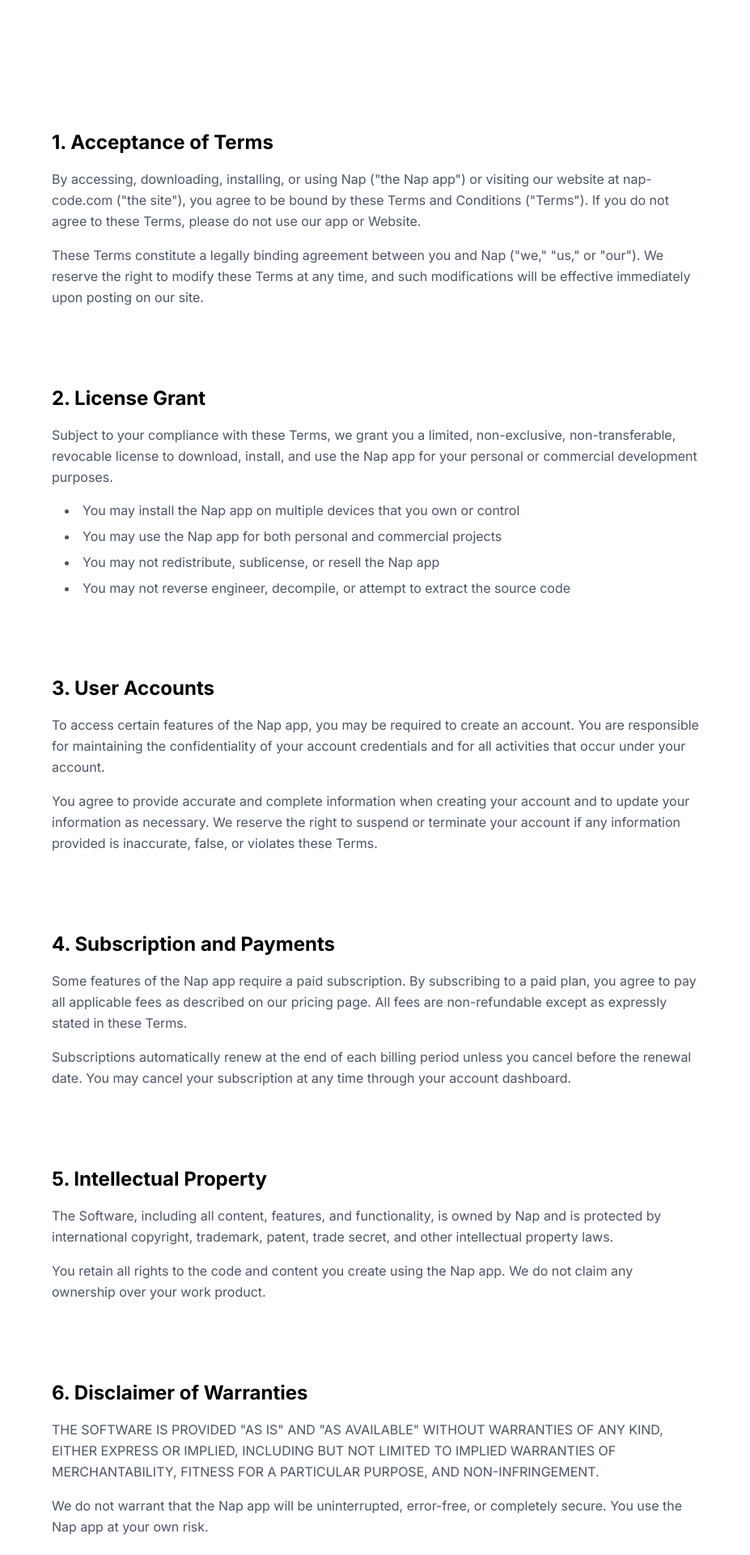
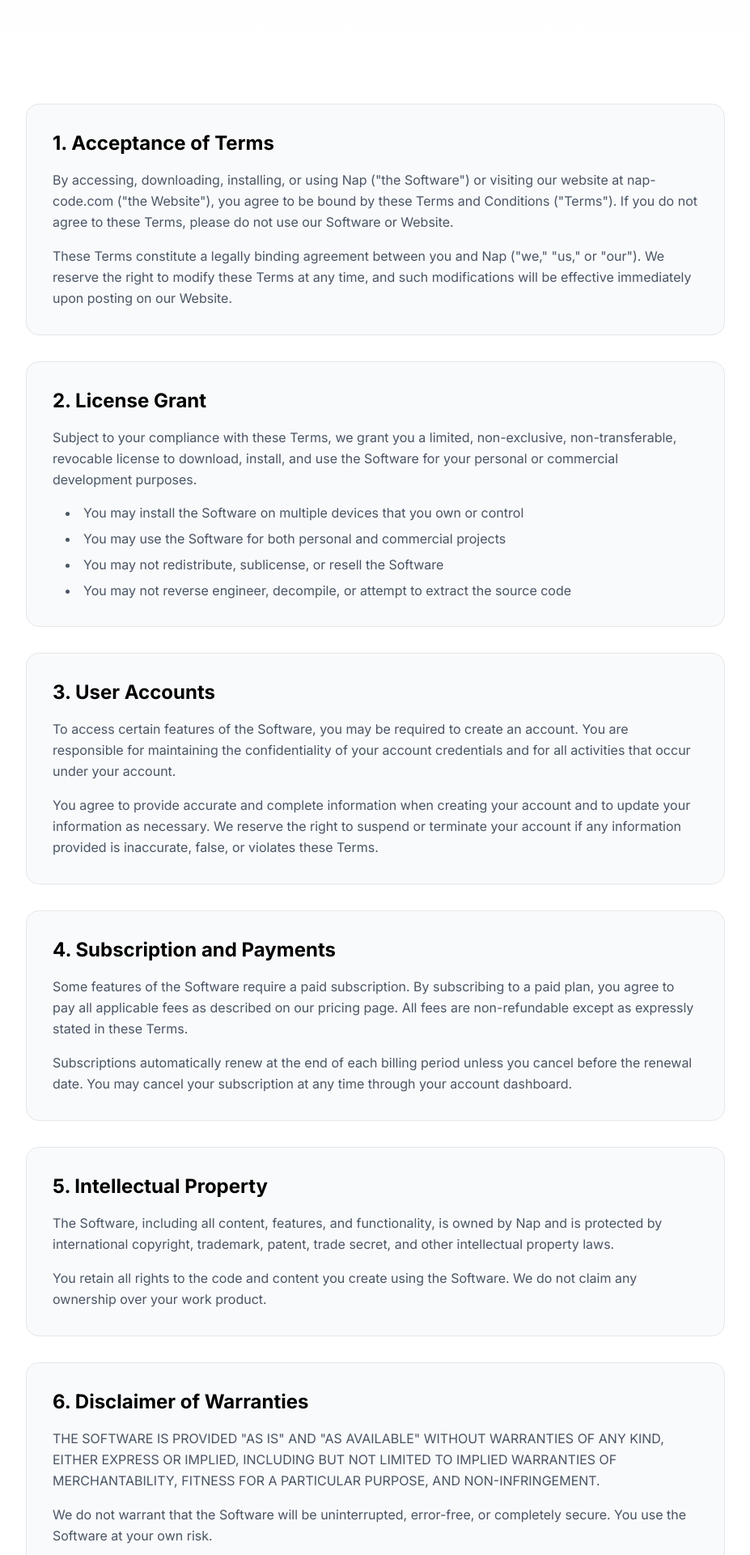
Before and after one commit to farzeenilyaszargar/nap-ide, a Next.js app: page /tc in a window 1280 px wide. Shown: the part 360-2280 px from the top of the page at 81% size, without its empty margins (176-1103 px from the left). Built offline with nearby package versions, Linux system fonts and the light colour scheme; no server answers.

Commit message:
Revert "Update legal copy and remove section styling"
This reverts commit 093c5500d6cf5470396bb596341f6c4dc28f1816.

```diff
--- a/app/(other pages)/tc/page.tsx
+++ b/app/(other pages)/tc/page.tsx
@@ -7,7 +7,7 @@ export default function TC() {
       <Header />
 
       {/* Hero Section */}
-      <div className="py-16">
+      <div className="bg-gradient-to-b from-gray-50 to-white py-16">
         <div className="max-w-7xl mx-auto px-4 sm:px-6 lg:px-8 pt-20 pb-10">
           <div className="text-center">
             <p className="text-gray-400 text-lg font-mono mb-2">/nap/</p>
@@ -20,66 +20,66 @@ export default function TC() {
       <div className="flex-1 max-w-4xl mx-auto px-4 py-12">
         <div className="space-y-8">
 
-          <section className="rounded-2xl p-8">
+          <section className="bg-gray-50 rounded-2xl border border-gray-200 p-8">
             <h2 className="text-2xl font-bold text-black mb-4">1. Acceptance of Terms</h2>
             <p className="text-gray-600 leading-relaxed mb-4">
-              By accessing, downloading, installing, or using Nap ("the Nap app") or visiting our website at nap-code.com ("the site"), you agree to be bound by these Terms and Conditions ("Terms"). If you do not agree to these Terms, please do not use our app or Website.
+              By accessing, downloading, installing, or using Nap ("the Software") or visiting our website at nap-code.com ("the Website"), you agree to be bound by these Terms and Conditions ("Terms"). If you do not agree to these Terms, please do not use our Software or Website.
             </p>
             <p className="text-gray-600 leading-relaxed">
-              These Terms constitute a legally binding agreement between you and Nap ("we," "us," or "our"). We reserve the right to modify these Terms at any time, and such modifications will be effective immediately upon posting on our site.
+              These Terms constitute a legally binding agreement between you and Nap ("we," "us," or "our"). We reserve the right to modify these Terms at any time, and such modifications will be effective immediately upon posting on our Website.
             </p>
           </section>
 
-          <section className="rounded-2xl p-8">
+          <section className="bg-gray-50 rounded-2xl border border-gray-200 p-8">
             <h2 className="text-2xl font-bold text-black mb-4">2. License Grant</h2>
             <p className="text-gray-600 leading-relaxed mb-4">
-              Subject to your compliance with these Terms, we grant you a limited, non-exclusive, non-transferable, revocable license to download, install, and use the Nap app for your personal or commercial development purposes.
+              Subject to your compliance with these Terms, we grant you a limited, non-exclusive, non-transferable, revocable license to download, install, and use the Software for your personal or commercial development purposes.
             </p>
             <ul className="list-disc list-inside text-gray-600 space-y-2 ml-4">
-              <li>You may install the Nap app on multiple devices that you own or control</li>
-              <li>You may use the Nap app for both personal and commercial projects</li>
-              <li>You may not redistribute, sublicense, or resell the Nap app</li>
+              <li>You may install the Software on multiple devices that you own or control</li>
+              <li>You may use the Software for both personal and commercial projects</li>
+              <li>You may not redistribute, sublicense, or resell the Software</li>
               <li>You may not reverse engineer, decompile, or attempt to extract the source code</li>
             </ul>
           </section>
 
-          <section className="rounded-2xl p-8">
+          <section className="bg-gray-50 rounded-2xl border border-gray-200 p-8">
             <h2 className="text-2xl font-bold text-black mb-4">3. User Accounts</h2>
             <p className="text-gray-600 leading-relaxed mb-4">
-              To access certain features of the Nap app, you may be required to create an account. You are responsible for maintaining the confidentiality of your account credentials and for all activities that occur under your account.
+              To access certain features of the Software, you may be required to create an account. You are responsible for maintaining the confidentiality of your account credentials and for all activities that occur under your account.
             </p>
             <p className="text-gray-600 leading-relaxed">
               You agree to provide accurate and complete information when creating your account and to update your information as necessary. We reserve the right to suspend or terminate your account if any information provided is inaccurate, false, or violates these Terms.
             </p>
           </section>
 
-          <section className="rounded-2xl p-8">
+          <section className="bg-gray-50 rounded-2xl border border-gray-200 p-8">
             <h2 className="text-2xl font-bold text-black mb-4">4. Subscription and Payments</h2>
             <p className="text-gray-600 leading-relaxed mb-4">
-              Some features of the Nap app require a paid subscription. By subscribing to a paid plan, you agree to pay all applicable fees as described on our pricing page. All fees are non-refundable except as expressly stated in these Terms.
+              Some features of the Software require a paid subscription. By subscribing to a paid plan, you agree to pay all applicable fees as described on our pricing page. All fees are non-refundable except as expressly stated in these Terms.
             </p>
             <p className="text-gray-600 leading-relaxed">
               Subscriptions automatically renew at the end of each billing period unless you cancel before the renewal date. You may cancel your subscription at any time through your account dashboard.
             </p>
           </section>
 
-          <section className="rounded-2xl p-8">
+          <section className="bg-gray-50 rounded-2xl border border-gray-200 p-8">
             <h2 className="text-2xl font-bold text-black mb-4">5. Intellectual Property</h2>
             <p className="text-gray-600 leading-relaxed mb-4">
               The Software, including all content, features, and functionality, is owned by Nap and is protected by international copyright, trademark, patent, trade secret, and other intellectual property laws.
             </p>
             <p className="text-gray-600 leading-relaxed">
-              You retain all rights to the code and content you create using the Nap app. We do not claim any ownership over your work product.
+              You retain all rights to the code and content you create using the Software. We do not claim any ownership over your work product.
             </p>
           </section>
 
-          <section className="rounded-2xl p-8">
+          <section className="bg-gray-50 rounded-2xl border border-gray-200 p-8">
             <h2 className="text-2xl font-bold text-black mb-4">6. Disclaimer of Warranties</h2>
             <p className="text-gray-600 leading-relaxed mb-4">
               THE SOFTWARE IS PROVIDED "AS IS" AND "AS AVAILABLE" WITHOUT WARRANTIES OF ANY KIND, EITHER EXPRESS OR IMPLIED, INCLUDING BUT NOT LIMITED TO IMPLIED WARRANTIES OF MERCHANTABILITY, FITNESS FOR A PARTICULAR PURPOSE, AND NON-INFRINGEMENT.
             </p>
             <p className="text-gray-600 leading-relaxed">
-              We do not warrant that the Nap app will be uninterrupted, error-free, or completely secure. You use the Nap app at your own risk.
+              We do not warrant that the Software will be uninterrupted, error-free, or completely secure. You use the Software at your own risk.
             </p>
           </section>
 
```
Also changed, not shown: app/(other pages)/privacy/page.tsx (+12 -12 lines).
